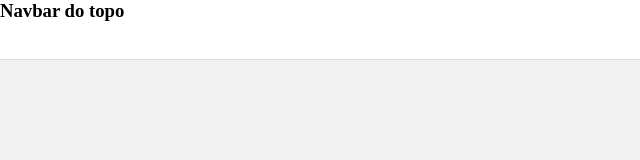
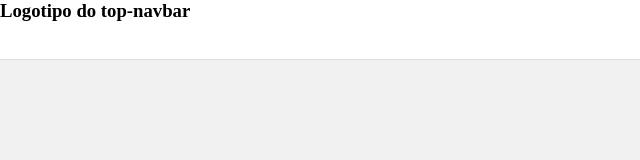
Before and after one commit to jrcristiano/gitflow-na-pratica, a plain HTML site: page index.html in a window 1280 px wide. Shown: the full height of the page, 0-640 px from the left. Drawn offline with Linux system fonts and the light colour scheme.

Commit message:
fix: the name of title in h3 of top-navbar

```diff
--- a/index.html
+++ b/index.html
@@ -16,7 +16,7 @@
 </head>
 <body>
     <nav id="top-navbar">
-        <h3>Navbar do topo</h3>
+        <h3>Logotipo do top-navbar</h3>
     </nav>
 </body>
 </html>
```
